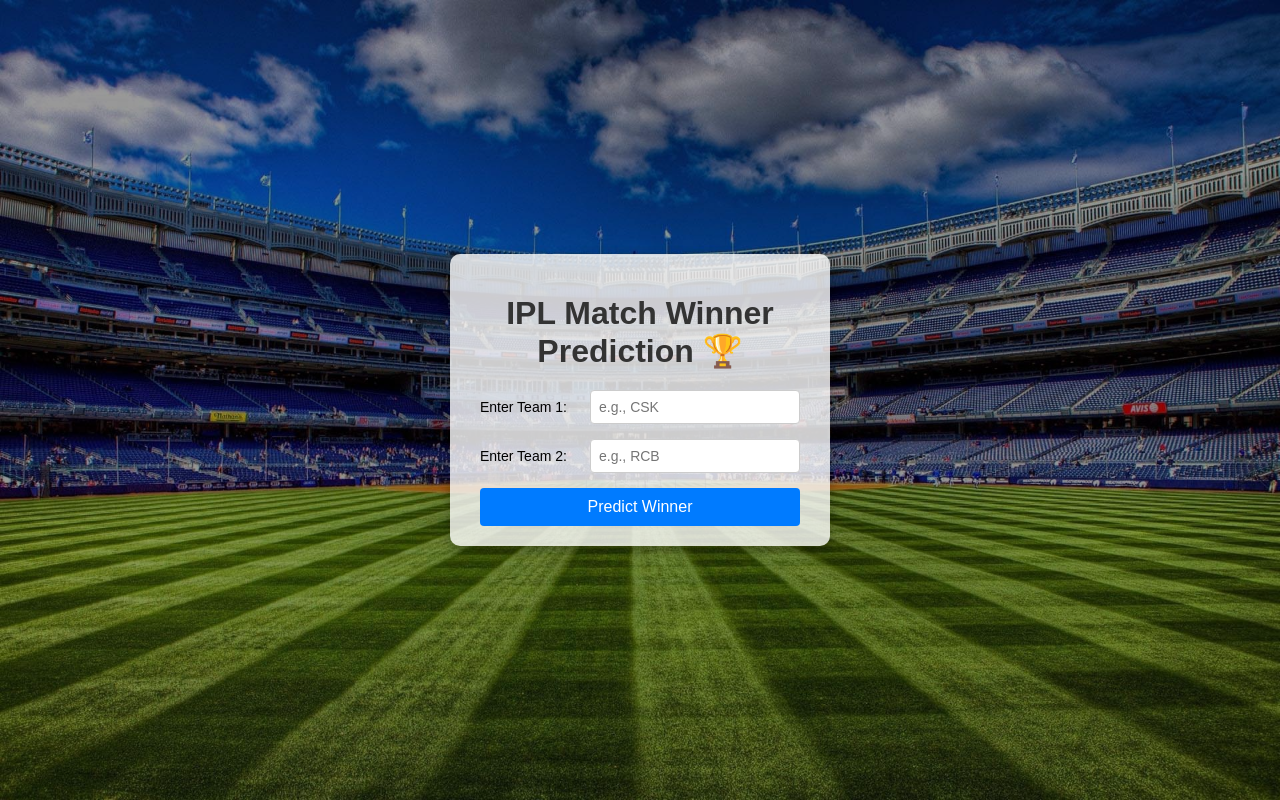
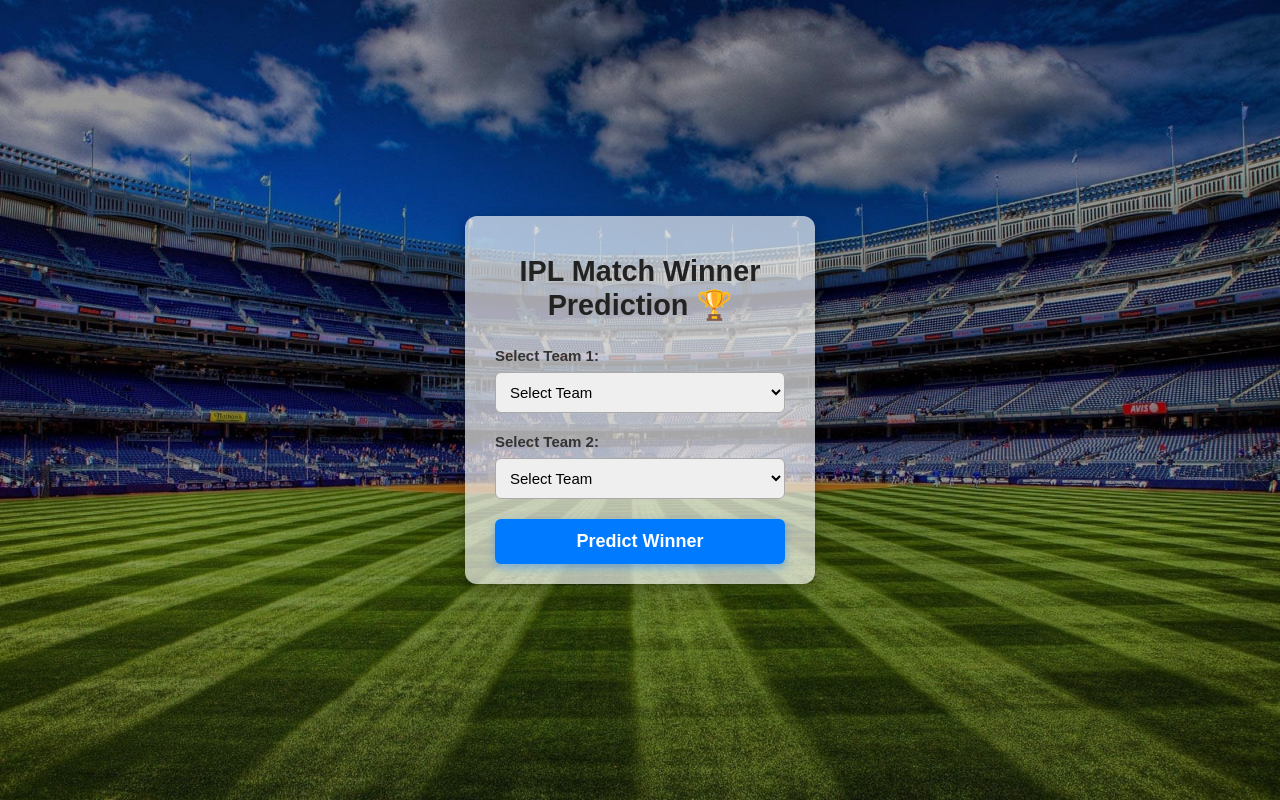
Before and after one commit to tanvishroy/ipl_predictor, a Flask app: page / in a window 1280 px wide. Run offline with Flask 3, Linux system fonts and the light colour scheme; parts of the project's set-up code (start-up, migrations or seed data) failed here and were passed over.

Commit message:
Initial commit: IPL match winner prediction Flask app

```diff
--- a/app.py
+++ b/app.py
@@ -2,20 +2,18 @@ from flask import Flask, render_template, jsonify, request
 from flask_cors import CORS
 import joblib
 import pandas as pd
+import os
 
 app = Flask(__name__)
 CORS(app)
 
-# Load the saved model and label encoder
 model = joblib.load("models/match_winner_model.pkl")
 encoder = joblib.load("models/label_encoder.pkl")
 
-# Home route - serves the frontend HTML
 @app.route('/')
 def home():
     return render_template('index.html')
 
-# Prediction route
 @app.route('/predict', methods=['POST'])
 def predict():
     try:
@@ -40,4 +38,4 @@ def predict():
         return jsonify({'error': str(e)}), 500
 
 if __name__ == "__main__":
-    app.run(debug=True)
+    app.run(host='0.0.0.0', port=5000, debug=True)
--- a/templates/index.html
+++ b/templates/index.html
@@ -1,12 +1,15 @@
 <!DOCTYPE html>
 <html lang="en">
 <head>
-    <meta charset="UTF-8">
-    <meta name="viewport" content="width=device-width, initial-scale=1.0">
+  <meta charset="UTF-8" />
+  <meta name="viewport" content="width=device-width, initial-scale=1" />
   <title>IPL Match Winner Prediction</title>
-</head>
   <style>
-/* Full-screen centered layout with background */
+    /* Reset some default */
+    * {
+      box-sizing: border-box;
+    }
+
     body {
       margin: 0;
       padding: 0;
@@ -22,7 +25,6 @@ body {
       position: relative;
     }
 
-/* Optional overlay for better contrast */
     body::before {
       content: "";
       position: absolute;
@@ -31,98 +33,155 @@ body::before {
       z-index: 0;
     }
 
-/* Transparent box */
     .container {
       position: relative;
       z-index: 1;
-    background-color: rgba(255, 255, 255, 0.8);
+      background-color: rgba(255, 255, 255, 0.65); /* decreased opacity */
       padding: 20px 30px;
-    border-radius: 10px;
-    box-shadow: 0 4px 12px rgba(0,0,0,0.3);
-    width: 320px;
+      border-radius: 12px;
+      box-shadow: 0 6px 15px rgba(0, 0, 0, 0.3);
+      width: 350px;
+      max-width: 90%;
       text-align: center;
+      transition: background-color 0.3s ease;
     }
 
-/* Title styling */
-.top-title {
-    margin-bottom: 20px;
-    color: #333;
+    .container:hover {
+      background-color: rgba(255, 255, 255, 0.85);
     }
 
-/* Form styling */
+    h1.top-title {
+      margin-bottom: 25px;
+      color: #222;
+      font-size: 1.8rem;
+    }
+
     form {
       display: flex;
       flex-direction: column;
-    gap: 15px;
+      gap: 20px;
     }
 
     .form-row {
       display: flex;
-    align-items: center;
-    justify-content: space-between;
-    gap: 10px;
+      flex-direction: column;
+      align-items: flex-start;
+      gap: 8px;
     }
 
-.form-row label {
-    font-size: 14px;
-    width: 100px;
-    text-align: left;
+    label {
+      font-size: 15px;
+      color: #333;
+      font-weight: 600;
     }
 
-.form-row input {
-    flex: 1;
-    padding: 8px;
-    font-size: 14px;
-    border-radius: 4px;
-    border: 1px solid #ccc;
+    select {
+      width: 100%;
+      padding: 10px;
+      font-size: 15px;
+      border-radius: 6px;
+      border: 1.8px solid #aaa;
+      transition: border-color 0.3s ease;
+      cursor: pointer;
     }
 
-/* Button */
+    select:hover,
+    select:focus {
+      border-color: #007bff;
+      outline: none;
+    }
+
     button {
-    padding: 10px;
+      padding: 12px;
       background-color: #007bff;
       border: none;
       color: white;
-    border-radius: 4px;
+      border-radius: 6px;
+      font-size: 18px;
+      font-weight: 600;
       cursor: pointer;
-    font-size: 16px;
+      transition: background-color 0.25s ease;
+      box-shadow: 0 4px 10px rgba(0, 123, 255, 0.4);
     }
 
     button:hover {
       background-color: #0056b3;
+      box-shadow: 0 6px 14px rgba(0, 86, 179, 0.6);
     }
 
-/* Result */
     #result {
       display: none;
-    margin-top: 15px;
+      margin-top: 20px;
+      font-size: 1.3rem;
+      color: #d80000;
+      font-weight: bold;
     }
 
     #winner {
-    font-weight: bold;
-    color: #ff0000;
+      color: #007bff;
+    }
+
+    /* Responsive adjustments */
+    @media (max-width: 400px) {
+      .container {
+        padding: 15px 20px;
+        width: 95%;
+      }
+
+      h1.top-title {
+        font-size: 1.5rem;
+      }
+
+      button {
+        font-size: 16px;
+        padding: 10px;
+      }
     }
   </style>
-
+</head>
 <body>
   <div class="container">
     <h1 class="top-title">IPL Match Winner Prediction 🏆</h1>
 
     <form id="predictionForm">
       <div class="form-row">
-                <label for="team1">Enter Team 1:</label>
-                <input type="text" id="team1" placeholder="e.g., CSK" required>
+        <label for="team1">Select Team 1:</label>
+        <select id="team1" required>
+          <option value="" disabled selected>Select Team</option>
+          <option value="CSK">CSK</option>
+          <option value="RCB">RCB</option>
+          <option value="MI">MI</option>
+          <option value="RR">RR</option>
+          <option value="KKR">KKR</option>
+          <option value="PBKS">PBKS</option>
+          <option value="SRH">SRH</option>
+          <option value="DC">DC</option>
+          <option value="LSG">LSG</option>
+          <option value="GT">GT</option>
+        </select>
       </div>
 
       <div class="form-row">
-                <label for="team2">Enter Team 2:</label>
-                <input type="text" id="team2" placeholder="e.g., RCB" required>
+        <label for="team2">Select Team 2:</label>
+        <select id="team2" required>
+          <option value="" disabled selected>Select Team</option>
+          <option value="CSK">CSK</option>
+          <option value="RCB">RCB</option>
+          <option value="MI">MI</option>
+          <option value="RR">RR</option>
+          <option value="KKR">KKR</option>
+          <option value="PBKS">PBKS</option>
+          <option value="SRH">SRH</option>
+          <option value="DC">DC</option>
+          <option value="LSG">LSG</option>
+          <option value="GT">GT</option>
+        </select>
       </div>
 
       <button type="submit">Predict Winner</button>
 
       <div id="result">
-                <h3>Predicted Winner: "<span id="winner"></span>" 🏆</h3>
+        Predicted Winner: "<span id="winner"></span>" 🏆
       </div>
     </form>
   </div>
@@ -131,39 +190,35 @@ button:hover {
     document.getElementById('predictionForm').addEventListener('submit', function(event) {
       event.preventDefault();
 
-    const team1 = document.getElementById('team1').value.trim().toUpperCase();
-    const team2 = document.getElementById('team2').value.trim().toUpperCase();
+      const team1 = document.getElementById('team1').value;
+      const team2 = document.getElementById('team2').value;
 
       if (!team1 || !team2) {
-        alert('Please enter valid team codes.');
+        alert('Please select both teams.');
         return;
       }
 
       if (team1 === team2) {
-        alert('Please enter different team codes.');
+        alert('Please select two different teams.');
         return;
       }
 
-    // Log for debugging
-    console.log("Sending request to Flask with teams:", team1, team2);
+      // Replace this URL with your deployed Render app URL
+      const apiUrl = 'https://your-render-app-url.onrender.com/predict';
 
-    // Send POST request to the Flask server
-    fetch('http://127.0.0.1:5000/predict', {  // Updated URL
+      fetch('http://192.168.0.106:5000/predict', {
         method: 'POST',
-        headers: {
-            'Content-Type': 'application/json'
-        },
+        headers: { 'Content-Type': 'application/json' },
         body: JSON.stringify({ team1, team2 })
         })
+
       .then(response => {
-        console.log("Response status:", response.status); // Check response status
         if (!response.ok) {
           return response.json().then(err => { throw new Error(err.error); });
         }
         return response.json();
       })
       .then(data => {
-        console.log("Received data:", data); // Log received data
         if (data.winner) {
           document.getElementById('winner').textContent = data.winner;
           document.getElementById('result').style.display = 'block';
@@ -172,8 +227,8 @@ document.getElementById('predictionForm').addEventListener('submit', function(ev
         }
       })
       .catch(error => {
-        console.error('Fetch error:', error);
         alert(`Error: ${error.message}`);
+        document.getElementById('result').style.display = 'none';
       });
     });
   </script>
```
Also changed, not shown: render.yaml (added, +8 -0 lines). Lines whose indentation alone changed are shown as unchanged.
